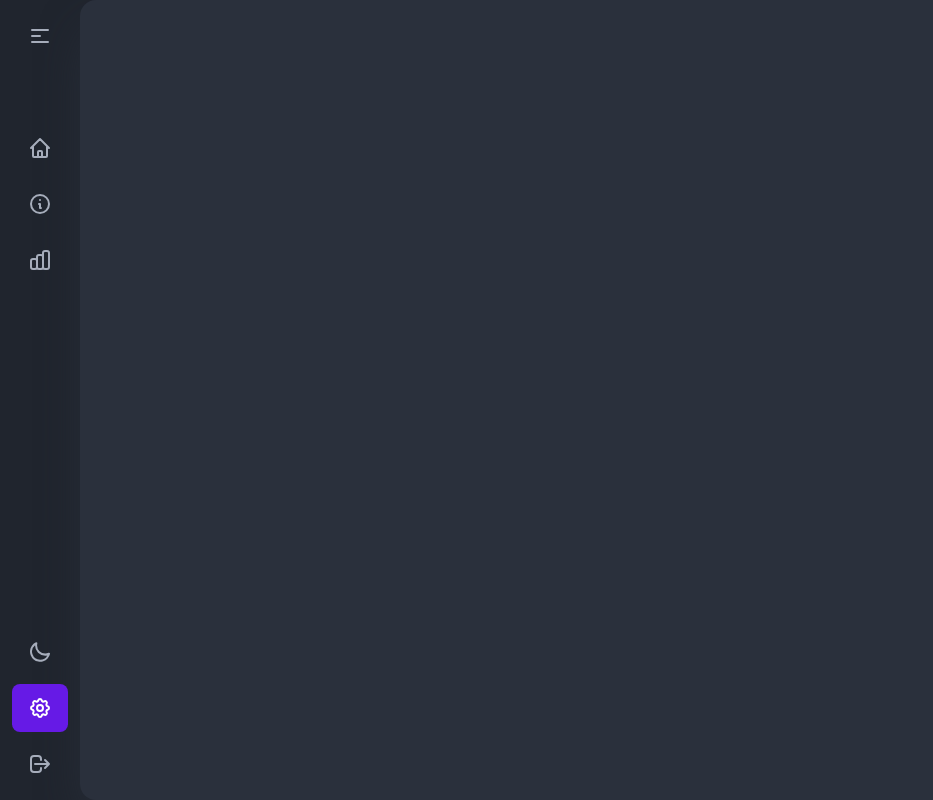
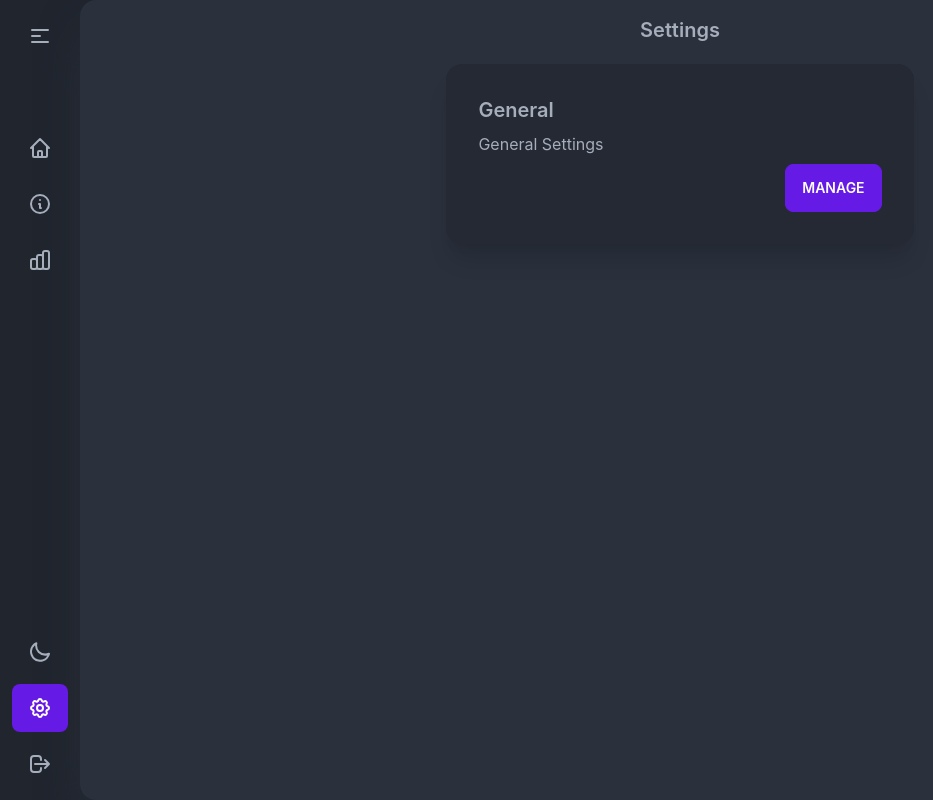
Before and after one commit to AndyRipperDev/time-series-forecasting-app, a React (Create React App) app in the folder frontend/: page /settings in a window 1280 px wide. Shown: the whole page, without its empty margins (0-933 px from the left). Built offline with nearby package versions, Linux system fonts and the light colour scheme; sample sign-in values are in the browser's storage.

Commit message:
Add Settings page with options

```diff
--- a/frontend/src/App.jsx
+++ b/frontend/src/App.jsx
@@ -17,6 +17,10 @@ import { Alert } from './components/Alert'
 import SettingsPage from './pages/SettingsPage'
 import ProjectsPage from './pages/ProjectsPage'
 import DashboardPage from './pages/DashboardPage'
+import GeneralSettingsPage from './pages/GeneralSettingsPage'
+import UsersManagePage from './pages/UsersManagePage'
+import RolesManagePage from './pages/RolesManagePage'
+import { AdminRoute } from './components/Nav/AdminRoute'
 
 function App() {
   history.navigate = useNavigate()
@@ -49,6 +53,30 @@ function App() {
             }
           />
           <Route
+            path="/settings/general"
+            element={
+              <PrivateRoute>
+                <GeneralSettingsPage />
+              </PrivateRoute>
+            }
+          />
+          <Route
+            path="/settings/users"
+            element={
+              <AdminRoute>
+                <UsersManagePage />
+              </AdminRoute>
+            }
+          />
+          <Route
+            path="/settings/roles"
+            element={
+              <AdminRoute>
+                <RolesManagePage />
+              </AdminRoute>
+            }
+          />
+          <Route
             path="/projects"
             element={
               <PrivateRoute>
--- /dev/null
+++ b/frontend/src/components/CenteredList.jsx
@@ -0,0 +1,10 @@
+const CenteredList = (props) => {
+  return (
+    <div className="flex justify-center items-center flex-col mb-6">
+      {props.title && <h2 className="card-title">{props.title}</h2>}
+      {props.children}
+    </div>
+  )
+}
+
+export default CenteredList
--- /dev/null
+++ b/frontend/src/components/Nav/AdminRoute.jsx
@@ -0,0 +1,16 @@
+import { Navigate } from 'react-router-dom'
+import {} from 'state'
+import { history } from 'helpers'
+import { useUserService } from '../../services'
+
+export { AdminRoute }
+
+const AdminRoute = ({ children }) => {
+  const userService = useUserService()
+
+  if (!userService.isLoggedInUserAdmin()) {
+    return <Navigate to="/home" state={{ from: history.location }} />
+  }
+
+  return children
+}
--- /dev/null
+++ b/frontend/src/components/SettingsItem.jsx
@@ -0,0 +1,21 @@
+import { Link } from 'react-router-dom'
+
+const SettingsItem = (props) => {
+  return (
+    <div className="card xl:w-2/5 md:w-3/5 w-4/5 bg-base-200 shadow-xl m-5">
+      <div className="card-body">
+        <h2 className="card-title">{props.title}</h2>
+        <p>{props.description}</p>
+        <div className="card-actions justify-end">
+          {props.redirect && (
+            <Link to={`/${props.redirect}`} className="btn btn-primary">
+              {props.action}
+            </Link>
+          )}
+        </div>
+      </div>
+    </div>
+  )
+}
+
+export default SettingsItem
--- /dev/null
+++ b/frontend/src/pages/GeneralSettingsPage.jsx
@@ -0,0 +1,5 @@
+const GeneralSettingsPage = () => {
+  return <div></div>
+}
+
+export default GeneralSettingsPage
--- /dev/null
+++ b/frontend/src/pages/RolesManagePage.jsx
@@ -0,0 +1,5 @@
+const RolesManagePage = () => {
+  return <div></div>
+}
+
+export default RolesManagePage
--- a/frontend/src/pages/SettingsPage.jsx
+++ b/frontend/src/pages/SettingsPage.jsx
@@ -1,5 +1,38 @@
+import SettingsItem from '../components/SettingsItem'
+import CenteredList from '../components/CenteredList'
+import { useUserService } from '../services'
+
 const SettingsPage = () => {
-  return <div></div>
+  const userService = useUserService()
+  return (
+    <div>
+      <CenteredList title={'Settings'}>
+        <SettingsItem
+          title="General"
+          description="General Settings"
+          action="Manage"
+          redirect="settings/general"
+        />
+      </CenteredList>
+
+      {userService.isLoggedInUserAdmin() && (
+        <CenteredList title={'Admin Settings'}>
+          <SettingsItem
+            title="Users"
+            description="Administration of All Users"
+            action="Manage"
+            redirect="settings/users"
+          />
+          <SettingsItem
+            title="Roles"
+            description="Administration of All Roles"
+            action="Manage"
+            redirect="settings/roles"
+          />
+        </CenteredList>
+      )}
+    </div>
+  )
 }
 
 export default SettingsPage
--- /dev/null
+++ b/frontend/src/pages/UsersManagePage.jsx
@@ -0,0 +1,5 @@
+const UsersManagePage = () => {
+  return <div></div>
+}
+
+export default UsersManagePage
--- a/frontend/src/services/user.service.js
+++ b/frontend/src/services/user.service.js
@@ -18,6 +18,10 @@ function useUserService() {
     login,
     logout,
     signup,
+    hasLoggedInUserRole,
+    isLoggedInUserAdmin,
+    isLoggedInUserCreator,
+    isLoggedInUserViewer,
     getAll,
     getById,
     update,
@@ -66,6 +70,29 @@ function useUserService() {
     if (auth) {
       handleLoginResponse(auth)
     }
+  }
+
+  function hasLoggedInUserRole(role) {
+    if (!auth) return false
+
+    for (let i = 0; i < auth?.user?.roles?.length; i++) {
+      if (auth?.user?.roles[i]?.title.toLowerCase() === role.toLowerCase()) {
+        return true
+      }
+    }
+    return false
+  }
+
+  function isLoggedInUserAdmin() {
+    return hasLoggedInUserRole('Admin')
+  }
+
+  function isLoggedInUserCreator() {
+    return hasLoggedInUserRole('Creator')
+  }
+
+  function isLoggedInUserViewer() {
+    return hasLoggedInUserRole('Viewer')
   }
 
   function getAll() {
```
